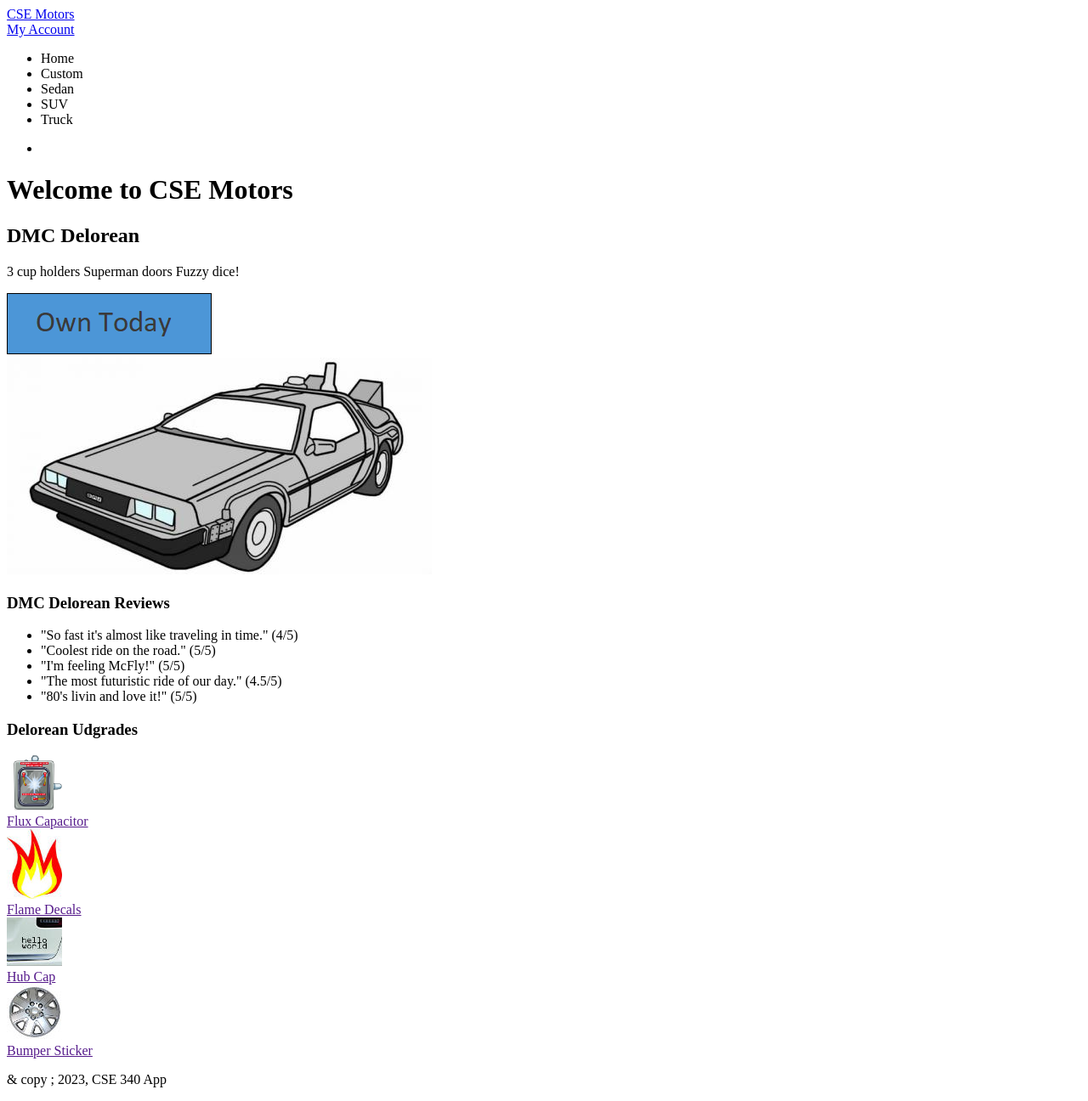
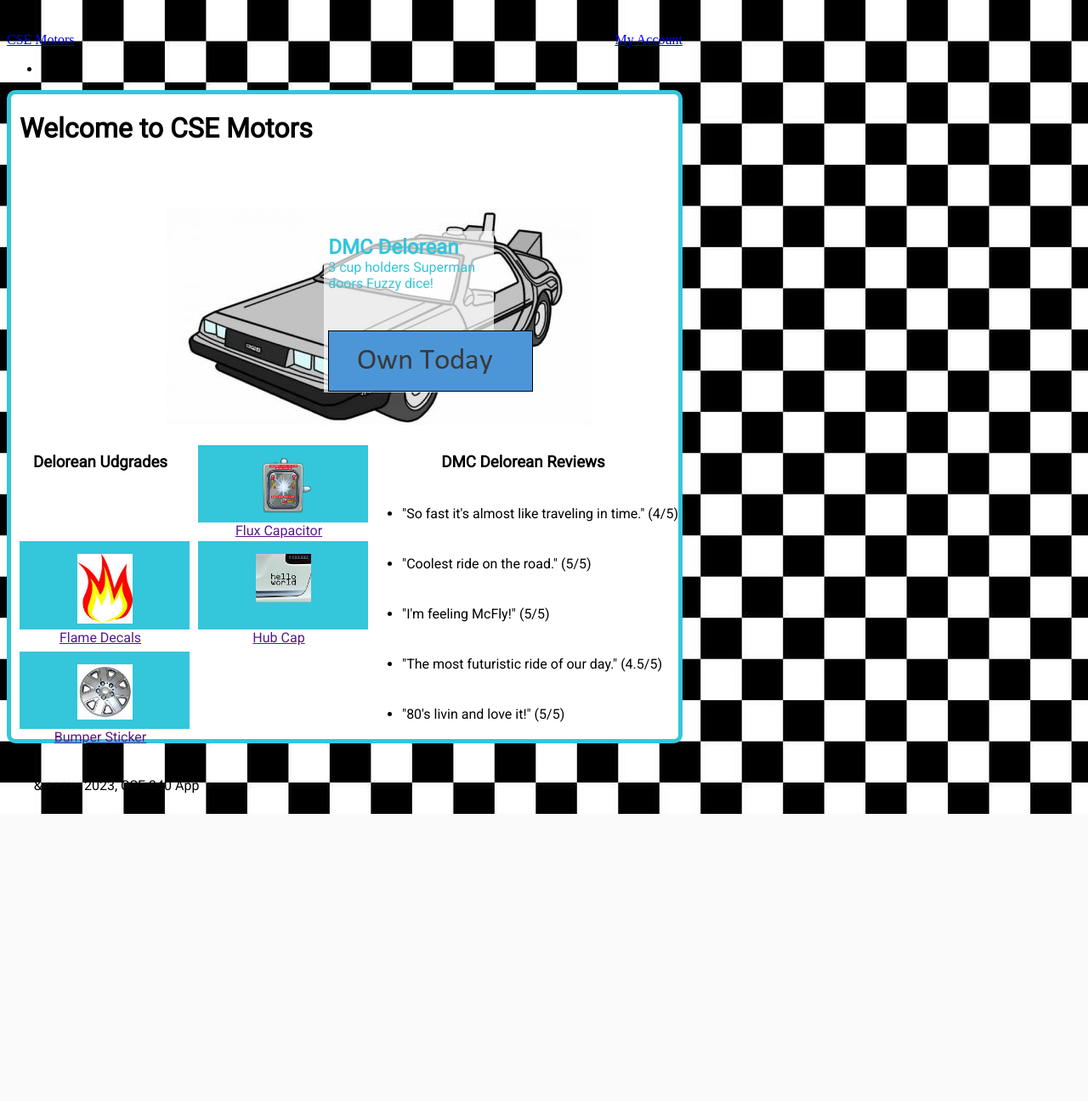
Before and after one commit to natanri/CSE340, a Node server app: page / in a window 1280 px wide. Shown: the whole page at 85% size. After the commit the page ends 958 px from the top, so only its background shows below. Run offline with Node 20, Linux system fonts and the light colour scheme; data that the repository does not hold is empty; some libraries are stand-ins or nearby versions.

Commit message:
Problem length and showing images fixed

```diff
--- a/controllers/invController.js
+++ b/controllers/invController.js
@@ -9,6 +9,7 @@ const invCont = {}
 invCont.buildByClassificationId = async function (req, res, next) {
   const classification_id = req.params.classificationId
   const data = await invModel.getInventoryByClassificationId(classification_id)
+  console.log(data)
   const grid = await utilities.buildClassificationGrid(data)
   let nav = await utilities.getNav()
   const className = data[0].classification_name
--- a/models/inventory-model.js
+++ b/models/inventory-model.js
@@ -12,13 +12,8 @@ async function getClassifications(){
  * ************************** */
 async function getInventoryByClassificationId(classification_id) {
   try {
-    const data = await pool.query(
-      `SELECT * FROM public.inventory AS i
-      JOIN public.classification AS c
-      ON i.classification_id = c.classification_id
-      WHERE i.classification_id = $1`,
-      [classification_id]
-    )
+    const data = await pool.query(`SELECT * FROM public.inventory AS i JOIN public.classification AS c ON i.classification_id = c.classification_id WHERE i.classification_id = $1`, [classification_id])
+    console.log(data)
     return data.rows
   } catch (error) {
     console.error("getclassificationsbyid error " + error)
--- a/public/css/styles.css
+++ b/public/css/styles.css
@@ -14,10 +14,11 @@ background-image: url('/images/site/small_check.jpg');
 .container{
   margin:auto;
   background-color: white;
-  width: 60%;
+  width: 100%;
   border: 5px solid #34c6da;
   border-radius: 10px;
 }
+
 
 h1{
   font-family: 'Roboto', sans-serif;
@@ -126,9 +127,6 @@ h1{
 .item2{
   margin-left: 80px;
 }
-
-
-
 .item5{
   margin-top: 30px;
   margin-bottom: 10px;
@@ -191,39 +189,29 @@ footer{
 
 @media screen and (max-width: 800px){
   .item2, .one{
-    width: 80%;
+    width: 60%;
   }
-}
-
-@media screen and (max-width: 800px){
   .container-delorean{
     display:flex;
     flex-wrap:wrap;
-  }
-}
-@media screen and (max-width: 800px){
+    }
   .one{
     width:200px;
   }
-}
-@media screen and (max-width:800px){
   .dmc {
     left: 22%;
     width: 150px;
     height:150px;
     font-size: 10px;
   }
-}
-@media screen and (max-width:800px){
   li{
     margin-top:10px;
   }
-}
-
-@media screen and (max-width:800px){
   .dmc img{
     width: 130px;
     margin:0px
-
+  }
+  .item5 {
+    width: 180px;
   }
 }
--- a/utilities/index.js
+++ b/utilities/index.js
@@ -12,9 +12,9 @@ Util.getNav = async function (req, res, next){
     data.rows.forEach((row) => {
         list += "<li>"
         list +=
-            '<a href="/inv/type/>' +
+            '<a href="/inv/type/' +
             row.classification_id +
-            '"title="See or inventory of ' +
+            '"title="See our inventory of ' +
             row.classification_name +
             ' vehicles">' +
             row.classification_name +
--- a/views/index.ejs
+++ b/views/index.ejs
@@ -1,21 +1,7 @@
-<!-- <!DOCTYPE html>
-<html lang="en">
-<head>
-    <meta charset="UTF-8">
-    <meta http-equiv="X-UA-Compatible" content="IE=Edge">
-    <meta name="viewport" content="width=device-width, initial-scale=1.0">
-    <title> <%- title %> | CSE 340 App</title>
-    <link rel="stylesheet" href="/css/styles.css">
-    <link rel="shorcut icon" href="./images/site/favicon-32x32.png">
-    <style>
-        .item5{
-            width: 180px;
-        }
-    </style>
-</head>
-<body>
-    <div class="container">
-        <header id="top-header">
+
+
+     <div class="container">
+        <!--<header id="top-header">
             <span class="siteName">
             <a href="/" title="Return to home page" id="cse">CSE Motors</a>
             </span>
@@ -32,7 +18,7 @@
                 <li>SUV</li>
                 <li>Truck</li>
             </ul>
-        </nav> -->
+        </nav>  -->
         <h1 class="item1" >Welcome to CSE Motors</h1>
         <div class="welcome">
             <div class="dmc"><h2>DMC Delorean</h2>
@@ -89,7 +75,3 @@
             & copy2023, CSE 340 App
         </footer> -->
     </div>
-
-
-</body>
-</html>
--- a/views/layouts/layout.ejs
+++ b/views/layouts/layout.ejs
@@ -1,6 +1,6 @@
 <!DOCTYPE html>
 <html lang="en">
-<% - include('../partials/head') %>
+<%- include('../partials/head') %>
 <body>
     <div id="wrapper">
         <%- include('../partials/headers') %>
--- a/views/partials/head.ejs
+++ b/views/partials/head.ejs
@@ -1,19 +1,9 @@
- <!DOCTYPE html>
-<html lang="en">
 <head>
     <meta charset="UTF-8">
     <meta http-equiv="X-UA-Compatible" content="IE=Edge">
     <meta name="viewport" content="width=device-width, initial-scale=1.0">
     <title> <%- title %> | CSE 340 App</title>
-    <link rel="stylesheet" href="/css/styles.css">
-    <link rel="shorcut icon" href="./images/site/favicon-32x32.png">
-    <style>
-        .item5{
-            width: 180px;
-        }
-    </style>
+    <link rel="stylesheet" href="../../css/styles.css">
+    <link rel="shorcut icon" href="../../images/site/favicon-32x32.png">
+
 </head>
-<body>
-
-</body>
-</html>
--- a/views/partials/headers.ejs
+++ b/views/partials/headers.ejs
@@ -1,19 +1,8 @@
-<div class="container">
-  <header id="top-header">
-      <span class="siteName">
-      <a href="/" title="Return to home page" id="cse">CSE Motors</a>
-      </span>
-      <div id="tools">
-      <a title="Click to log in" href="/account/login" id="account">My Account</a>
-      </div>
+<header id="top-header">
+    <span class="siteName">
+      <a href="/" title="Return to home page">CSE Motors</a>
+    </span>
+    <div id="tools">
+      <a title="Click to log in" href="/account/login">My Account</a>
+    </div>
   </header>
-
-  <nav class="navigator">
-      <ul>
-          <li>Home</li>
-          <li>Custom</li>
-          <li>Sedan</li>
-          <li>SUV</li>
-          <li>Truck</li>
-      </ul>
-  </nav>
```
